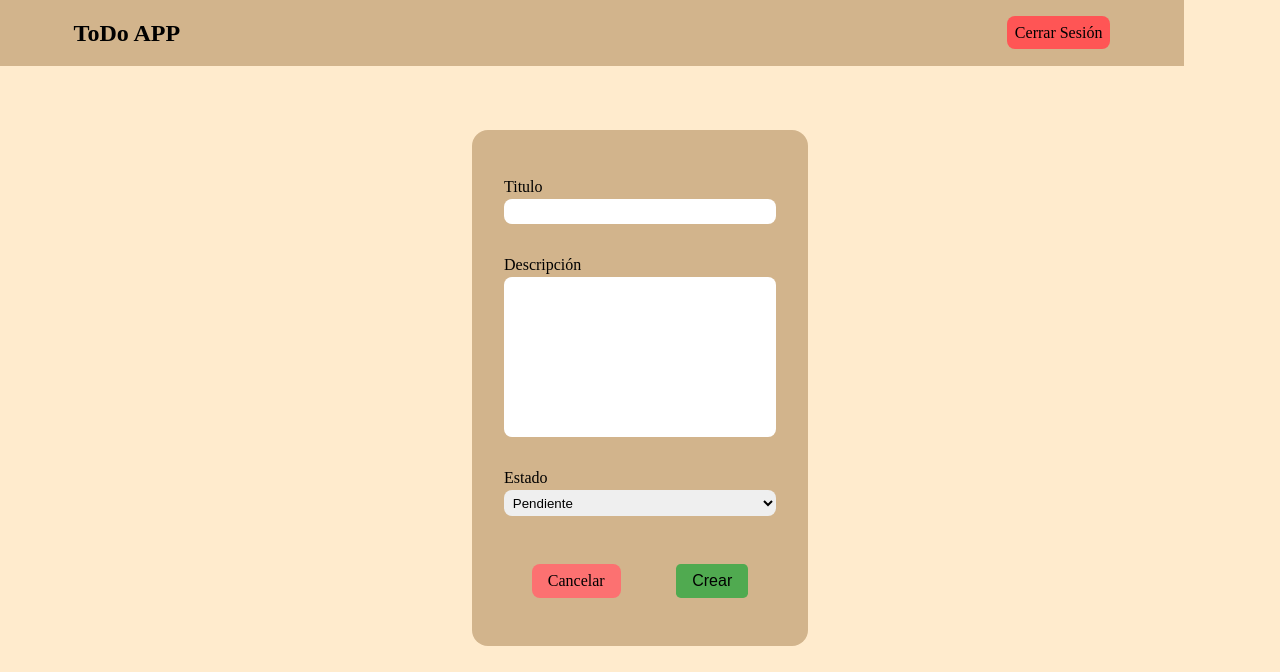
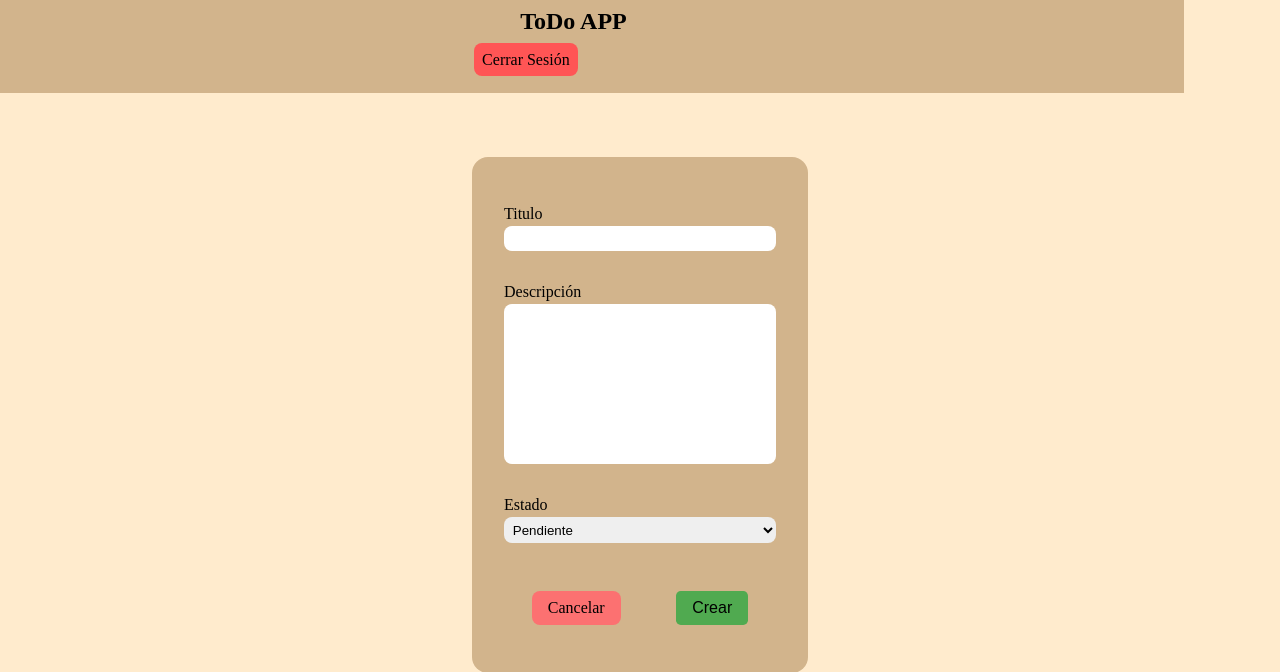
Before and after one commit to GzaJai/todo-app-django, a Django app: page /todo/create in a window 1280 px wide. Shown: the top 672 px of the page. Run offline with Django 5.2, Linux system fonts and the light colour scheme; a user stored in the database is signed in.

Commit message:
adding header container

```diff
--- a/todos/templates/layout.html
+++ b/todos/templates/layout.html
@@ -9,6 +9,7 @@
 </head>
 <body>
     <header>
+        <div class="header-container">
             <a class="home-button" href="{% url 'home' %}">
                 ToDo APP
             </a>
@@ -27,6 +28,7 @@
                 </ul>
                 {% endif %}
             </nav>
+        </div>
     </header>
 
     <section>
```
Lines whose indentation alone changed are shown as unchanged.
